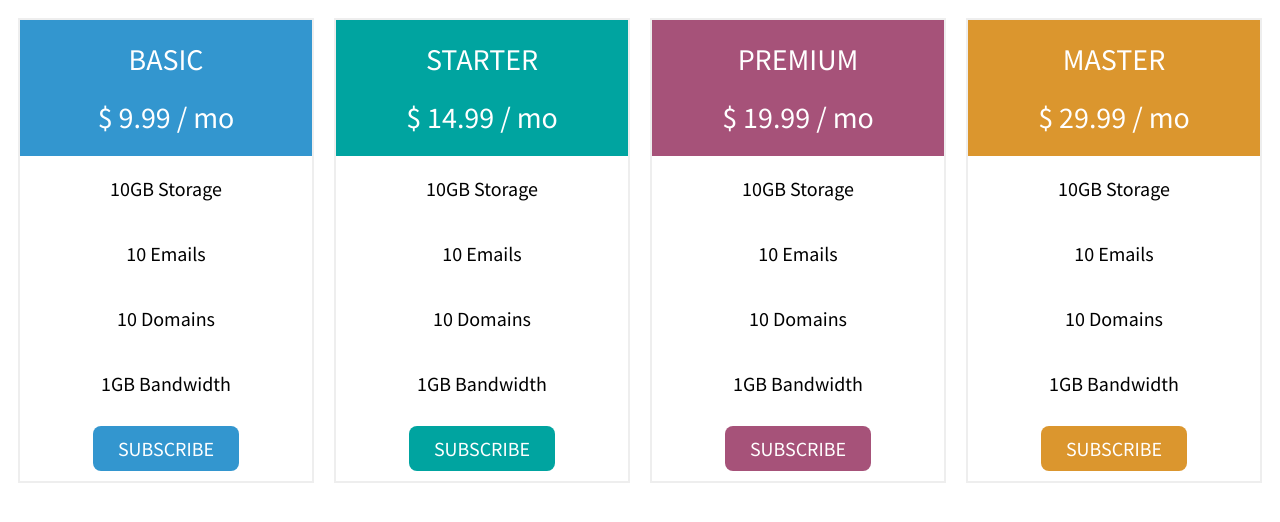
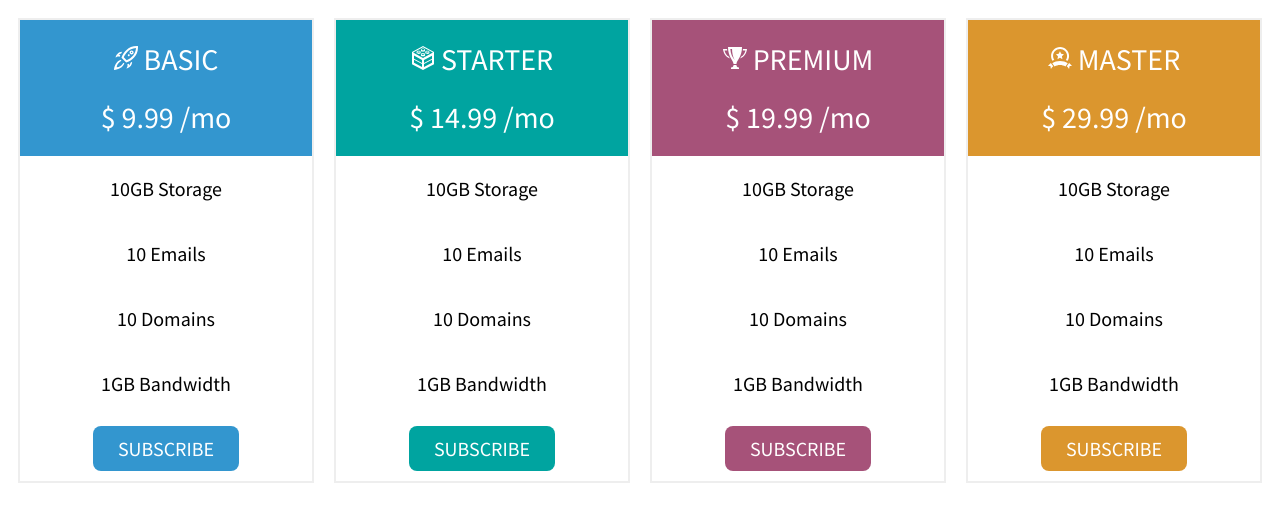
Before and after one commit to alicenormanid/miscellaneous, a plain HTML site: page pricing-cards/index.html in a window 1280 px wide. Drawn offline with Linux system fonts and the light colour scheme.

Commit message:
Added icons
Added icons to each card header

```diff
--- a/pricing-cards/index.html
+++ b/pricing-cards/index.html
@@ -4,15 +4,20 @@
     <meta charset="UTF-8" />
     <meta name="viewport" content="width=device-width, initial-scale=1.0" />
     <link rel="stylesheet" href="./styles.css" />
-    <link href="https://fonts.googleapis.com/css2?family=Source+Sans+Pro&display=swap" rel="stylesheet">
+    <link
+      href="https://fonts.googleapis.com/css2?family=Source+Sans+Pro&display=swap"
+      rel="stylesheet"
+    />
 
     <title>Tribely Reviews Pricing</title>
   </head>
   <body>
     <div class="columns">
       <ul class="card" id="card1">
-        <li class="card-header">BASIC</li>
-        <li class="price">$ 9.99 / mo</li>
+        <li class="card-header">
+          <img src="./img/iconmonstr-rocket-13 1.svg" alt="" /> BASIC
+        </li>
+        <li class="price">$ 9.99 /mo</li>
         <li>10GB Storage</li>
         <li>10 Emails</li>
         <li>10 Domains</li>
@@ -23,8 +28,10 @@
 
     <div class="columns">
       <ul class="card" id="card2">
-          <li class="card-header">STARTER</li>
-          <li class="price">$ 14.99 / mo</li>
+        <li class="card-header">
+          <img src="./img/iconmonstr-brick-9 1.svg" alt="" /> STARTER
+        </li>
+        <li class="price">$ 14.99 /mo</li>
         <li>10GB Storage</li>
         <li>10 Emails</li>
         <li>10 Domains</li>
@@ -35,8 +42,10 @@
 
     <div class="columns">
       <ul class="card" id="card3">
-          <li class="card-header">PREMIUM</li>
-          <li class="price">$ 19.99 / mo</li>
+        <li class="card-header">
+          <img src="./img/iconmonstr-trophy-3 1.svg" alt="" /> PREMIUM
+        </li>
+        <li class="price">$ 19.99 /mo</li>
         <li>10GB Storage</li>
         <li>10 Emails</li>
         <li>10 Domains</li>
@@ -47,8 +56,10 @@
 
     <div class="columns">
       <ul class="card" id="card4">
-          <li class="card-header">MASTER</li>
-          <li class="price">$ 29.99 / mo</li>
+        <li class="card-header">
+          <img src="./img/iconmonstr-award-23 1.svg" alt="" /> MASTER
+        </li>
+        <li class="price">$ 29.99 /mo</li>
         <li>10GB Storage</li>
         <li>10 Emails</li>
         <li>10 Domains</li>
```
Also changed, not shown: pricing-cards/img/iconmonstr-award-23 1.svg (added), pricing-cards/img/iconmonstr-brick-9 1.svg (added), pricing-cards/img/iconmonstr-rocket-13 1.svg (added), pricing-cards/img/iconmonstr-trophy-3 1.svg (added). Lines whose indentation alone changed are shown as unchanged.
